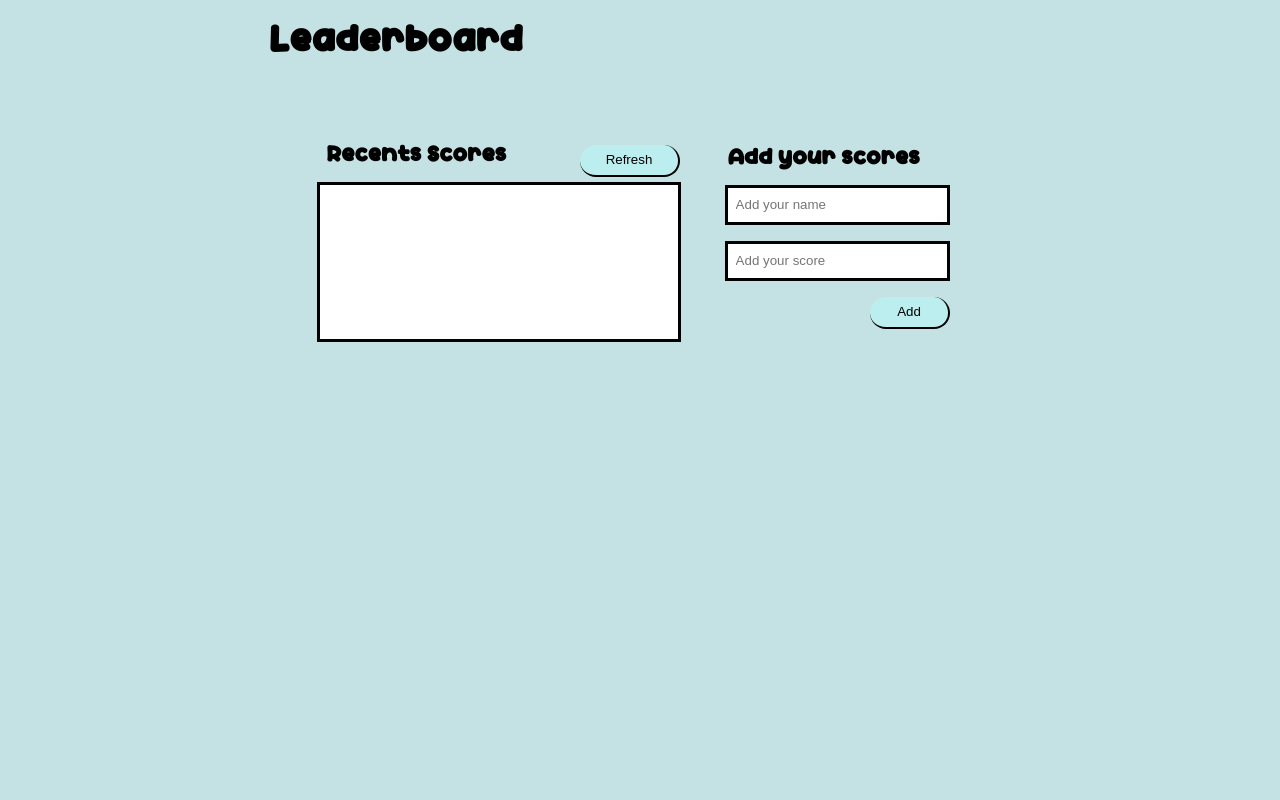
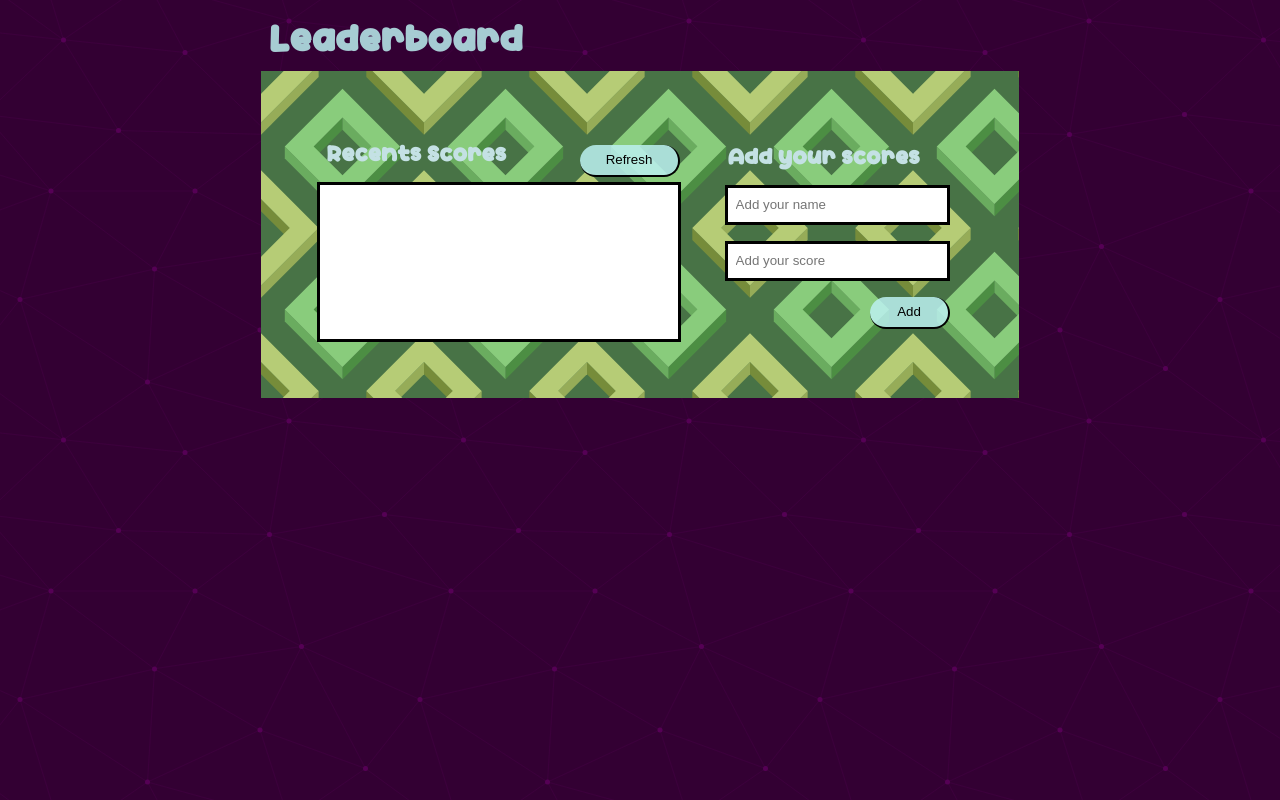
Before and after one commit to emarkees/Leaderboard, a website built with webpack: page src/index.html in a window 1280 px wide. Built offline with nearby package versions, Linux system fonts and the light colour scheme; no server answers.

Commit message:
Added few styling to style.css

```diff
--- a/src/style.css
+++ b/src/style.css
@@ -23,7 +23,7 @@ html {
 }
 
 body {
-  background-color: var(--Secondary);
+  background-image: url(../assets/images/endless-constellation.svg);
   font-family: myFont, serif;
 }
 
@@ -45,7 +45,7 @@ h3 {
   display: flex;
   align-self: center;
   margin: 0.5rem;
-  color: var(--Primary);
+  color: var(--Secondary);
   font-size: 1.5rem;
   width: fit-content;
 }
@@ -114,6 +114,7 @@ li:nth-child(-n + 3) {
   width: fit-content;
   font-size: 1.2rem;
   padding: 0.5rem;
+  color: var(--Secondary);
 }
 
 form {
@@ -196,11 +197,13 @@ form {
     width: 100%;
     height: auto;
     padding: 3rem;
+    background-image: url(../assets/images/hollowed-boxes.svg);
   }
 
   .title-header {
     display: flex;
     align-self: flex-start;
+    color: var(--gray);
   }
 
   .left {
```
Also changed, not shown: assets/images/endless-constellation.svg (added), assets/images/hollowed-boxes.svg (added).
